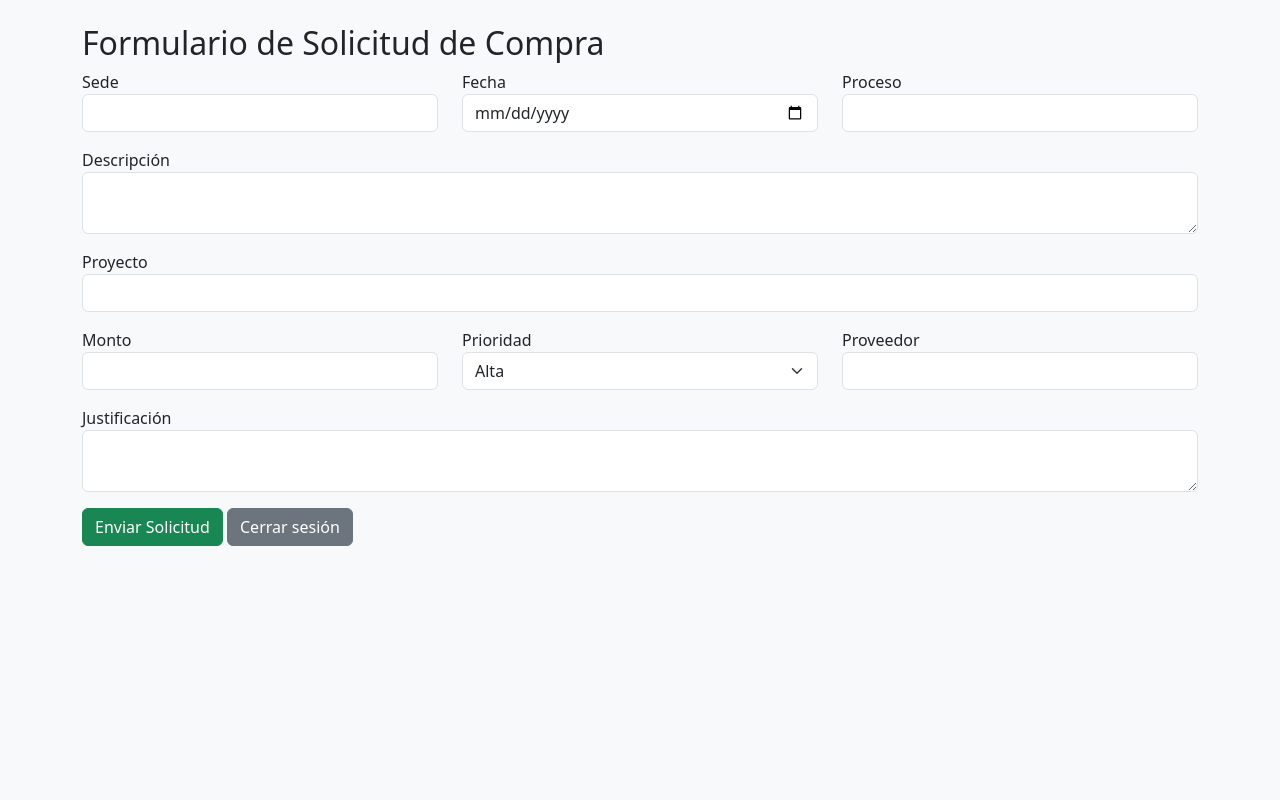
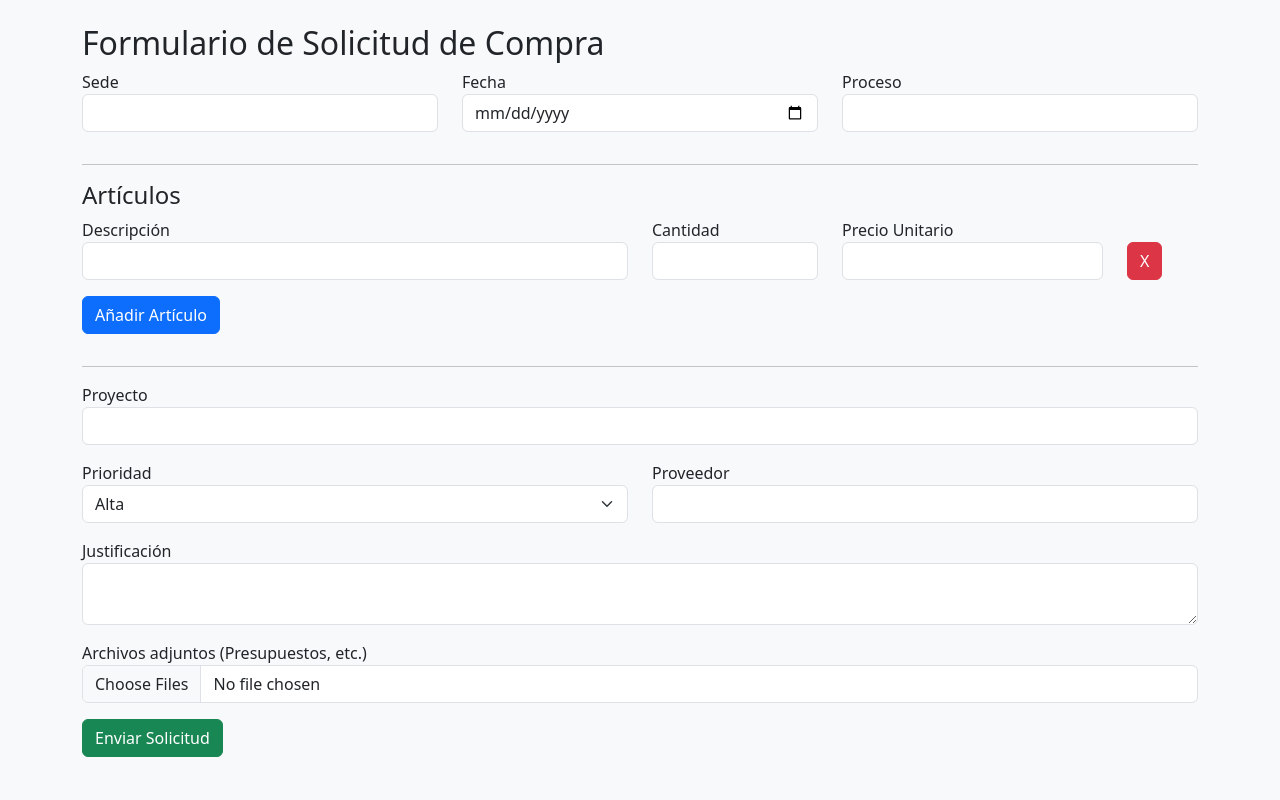
Before and after one commit to ivanmulford/sistema-solicitudes, a Flask app: template templates/solicitud.html in a window 1280 px wide. Run offline with Flask 3, Linux system fonts and the light colour scheme; the template is opened without the code that fills it, so the values that code supplies are empty.

Commit message:
Update solicitud.html

```diff
--- a/templates/solicitud.html
+++ b/templates/solicitud.html
@@ -8,27 +8,69 @@
 <body class="bg-light">
 <div class="container mt-4">
     <h2>Formulario de Solicitud de Compra</h2>
-    <form method="post">
+    <form method="post" enctype="multipart/form-data">
         <div class="row">
             <div class="col-md-4 mb-3"><label>Sede</label><input name="sede" class="form-control" required></div>
             <div class="col-md-4 mb-3"><label>Fecha</label><input name="fecha" type="date" class="form-control" required></div>
             <div class="col-md-4 mb-3"><label>Proceso</label><input name="proceso" class="form-control" required></div>
         </div>
-        <div class="mb-3"><label>Descripción</label><textarea name="descripcion" class="form-control" required></textarea></div>
+        <hr>
+        <h4>Artículos</h4>
+        <div id="articulos-container"></div>
+        <button type="button" class="btn btn-primary mb-3" id="add-item">Añadir Artículo</button>
+        <hr>
         <div class="mb-3"><label>Proyecto</label><input name="proyecto" class="form-control" required></div>
         <div class="row">
-            <div class="col-md-4 mb-3"><label>Monto</label><input name="monto" type="number" class="form-control" required></div>
-            <div class="col-md-4 mb-3"><label>Prioridad</label>
+            <div class="col-md-6 mb-3"><label>Prioridad</label>
                 <select name="prioridad" class="form-select">
                     <option>Alta</option><option>Media</option><option>Baja</option>
                 </select>
             </div>
-            <div class="col-md-4 mb-3"><label>Proveedor</label><input name="proveedor" class="form-control"></div>
+            <div class="col-md-6 mb-3"><label>Proveedor</label><input name="proveedor" class="form-control"></div>
         </div>
         <div class="mb-3"><label>Justificación</label><textarea name="justificacion" class="form-control"></textarea></div>
+        <div class="mb-3"><label>Archivos adjuntos (Presupuestos, etc.)</label><input type="file" name="adjuntos[]" class="form-control" multiple></div>
         <button type="submit" class="btn btn-success">Enviar Solicitud</button>
-        <a href="/logout" class="btn btn-secondary">Cerrar sesión</a>
     </form>
 </div>
+<script>
+    document.addEventListener("DOMContentLoaded", function() {
+        const container = document.getElementById("articulos-container");
+        const addButton = document.getElementById("add-item");
+
+        function createItemField() {
+            const itemDiv = document.createElement("div");
+            itemDiv.classList.add("row", "mb-3", "articulo-item");
+            itemDiv.innerHTML = `
+                <div class="col-md-6">
+                    <label>Descripción</label>
+                    <input type="text" name="descripcion_articulo[]" class="form-control" required>
+                </div>
+                <div class="col-md-2">
+                    <label>Cantidad</label>
+                    <input type="number" name="cantidad_articulo[]" class="form-control" required min="1">
+                </div>
+                <div class="col-md-3">
+                    <label>Precio Unitario</label>
+                    <input type="number" name="precio_articulo[]" class="form-control" required step="0.01" min="0">
+                </div>
+                <div class="col-md-1 d-flex align-items-end">
+                    <button type="button" class="btn btn-danger remove-item">X</button>
+                </div>
+            `;
+            container.appendChild(itemDiv);
+        }
+
+        addButton.addEventListener("click", createItemField);
+
+        container.addEventListener("click", function(event) {
+            if (event.target.classList.contains("remove-item")) {
+                event.target.closest(".articulo-item").remove();
+            }
+        });
+
+        createItemField();
+    });
+</script>
 </body>
 </html>
```
